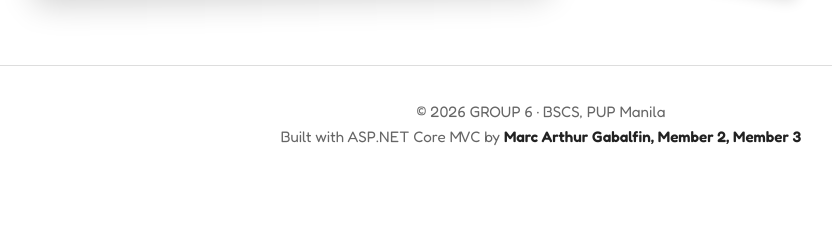
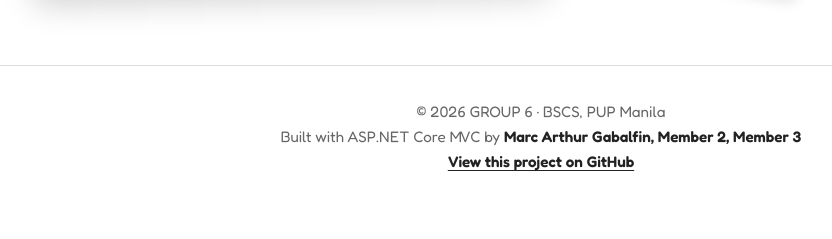
Before and after one commit to MrcRthr/ADET_Portfolio, an ASP.NET Core app: page / in a window 1280 px wide. Shown: the part 1349-1588 px from the top of the page, without its empty margins (99-931 px from the left). Before the commit the page ends 1494 px from the top, so only its background shows below. Run offline with ASP.NET Core 8, Linux system fonts and the light colour scheme.

Commit message:
Add GitHub repository link to site footer

```diff
--- a/Services/DemoPortfolioStore.cs
+++ b/Services/DemoPortfolioStore.cs
@@ -11,7 +11,7 @@ public class DemoPortfolioStore : IPortfolioStore
         Course = "BSCS",
         School = "PUP Manila",
         Email = "group@example.com",                           // EDIT
-        GitHubUrl = ""                                          // EDIT
+        GitHubUrl = "https://github.com/MrcRthr/Group6-ADET"
     };
 
     private readonly List<Member> _members =
--- a/Views/Shared/_Layout.cshtml
+++ b/Views/Shared/_Layout.cshtml
@@ -53,6 +53,10 @@
     <footer class="site-footer">
         <p>&copy; @DateTime.Now.Year @team.Name · @team.Course, @team.School</p>
         <p>Built with ASP.NET Core MVC by <span class="site-credits">@credits</span></p>
+        @if (!string.IsNullOrWhiteSpace(team.GitHubUrl))
+        {
+            <p><a class="site-repo" href="@team.GitHubUrl" target="_blank" rel="noopener">View this project on GitHub</a></p>
+        }
     </footer>
 
     @* Page scripts *@
--- a/wwwroot/css/site.css
+++ b/wwwroot/css/site.css
@@ -315,6 +315,17 @@ button:focus-visible {
   color: #222;
 }
 
+.site-repo {
+  color: #222;
+  font-weight: 600;
+  text-decoration: underline;
+  text-underline-offset: 3px;
+}
+
+.site-repo:hover {
+  color: var(--muted);
+}
+
 /* Responsive */
 
 @media (max-width: 1100px) {
```
